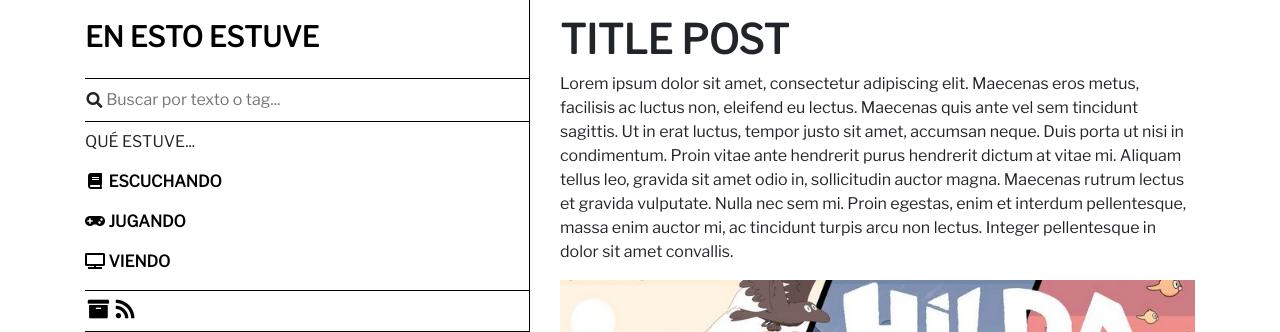
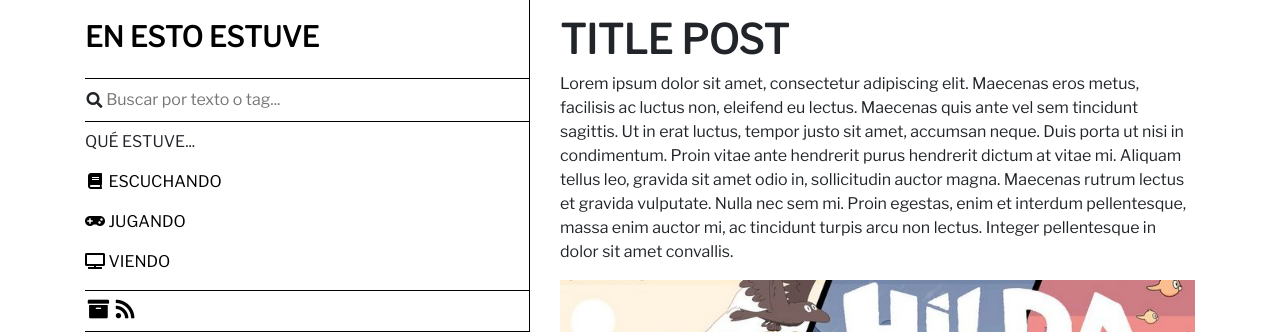
Before and after one commit to cealcuadrado/enestoestuveapp, an Angular app: page /main in a window 1280 px wide. Shown: the top 332 px of the page. Built offline with nearby package versions, Linux system fonts and the light colour scheme.

Commit message:
Removido outline a la barra de búsqueda; Se muestra ruta de tag activa

```diff
--- a/src/app/layouts/main-layout/header/header.component.html
+++ b/src/app/layouts/main-layout/header/header.component.html
@@ -21,17 +21,17 @@
         <span class="navbar-text text-uppercase">Qué estuve...</span>
          <ul class="navbar-nav">
            <li class="nav-item">
-             <a href="#" [routerLink]="['tag', 'escuchando']" routerLinkActive="active" class="nav-link font-weight-bold text-uppercase px-0">
+             <a href="#" [routerLink]="['tag', 'escuchando']" routerLinkActive="active" class="nav-link text-uppercase px-0">
                <i class="fas fa-book fa-fw"></i> Escuchando
              </a>
            </li>
            <li class="nav-item">
-             <a href="#" [routerLink]="['tag', 'jugando']" routerLinkActive="active" class="nav-link font-weight-bold text-uppercase px-0">
+             <a href="#" [routerLink]="['tag', 'jugando']" routerLinkActive="active" class="nav-link text-uppercase px-0">
                <i class="fas fa-gamepad fa-fw"></i> Jugando
              </a>
            </li>
            <li class="nav-item">
-             <a href="#" [routerLink]="['tag', 'viendo']" routerLinkActive="active" class="nav-link font-weight-bold text-uppercase px-0">
+             <a href="#" [routerLink]="['tag', 'viendo']" routerLinkActive="active" class="nav-link text-uppercase px-0">
                <i class="fas fa-tv fa-fw"></i> Viendo
              </a>
            </li>
--- a/src/app/layouts/main-layout/header/header.component.scss
+++ b/src/app/layouts/main-layout/header/header.component.scss
@@ -62,6 +62,7 @@ header {
     input {
       border: 0;
       width: 100%;
+      outline: 0;
     }
   }
 
@@ -78,6 +79,11 @@ header {
 
           &:hover {
             opacity: 0.5;
+          }
+
+          &.active {
+            color: lighten(black, 65%);
+            font-weight: bold;
           }
         }
       }
```
